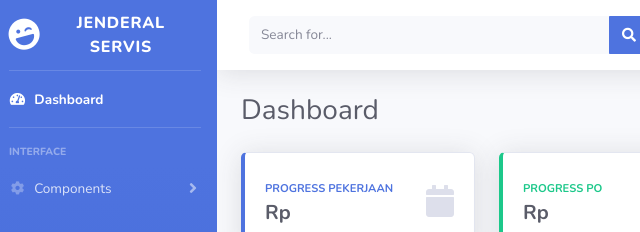
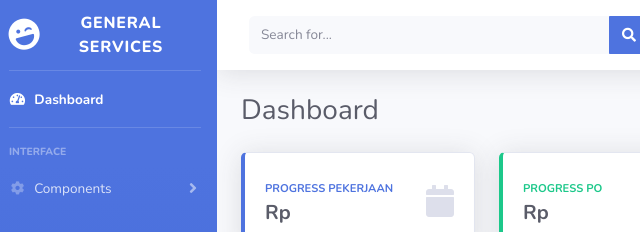
Before and after one commit to onesimussuriadi-coding/Project_GS, a website with bundled scripts: page index.html in a window 1280 px wide. Shown: the top 232 px of the page, 7-647 px from the left. Built offline with nearby package versions, Linux system fonts and the light colour scheme.

Commit message:
Update index.html

```diff
--- a/index.html
+++ b/index.html
@@ -35,7 +35,7 @@
                 <div class="sidebar-brand-icon rotate-n-15">
                     <i class="fas fa-laugh-wink"></i>
                 </div>
-               <div class="sidebar-brand-text mx-3">JENDERAL SERVIS</div>
+               <div class="sidebar-brand-text mx-3">GENERAL SERVICES</div>
             </a>
 
             <!-- Divider -->
```
